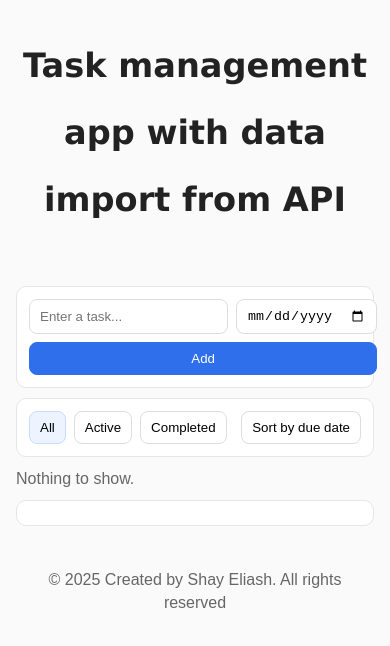
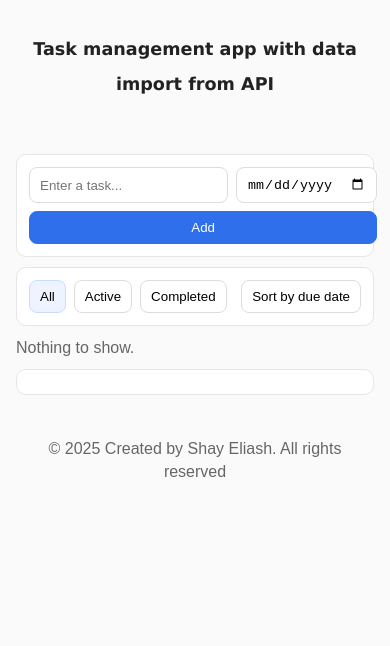
Before and after one commit to ShayEliash/to-do-list-application, a plain HTML site: page index.html in a window 390 px wide. Drawn offline with Linux system fonts and the light colour scheme; no server answers.

Commit message:
responsive update

```diff
--- a/style.css
+++ b/style.css
@@ -168,7 +168,15 @@ button:active {
 }
 
 /* Responsive To Mobile */
-@media (max-width: 640px) {
+@media (max-width: 576px) {
+    header h1 {
+        color: #222;
+        text-align: center;
+        font-size: 1.1rem;
+        font-family: Lucida Sans Regular;
+        line-height: 2;
+    }
+
     .add-row {
         grid-template-columns: 1fr 1fr;
     }
```
